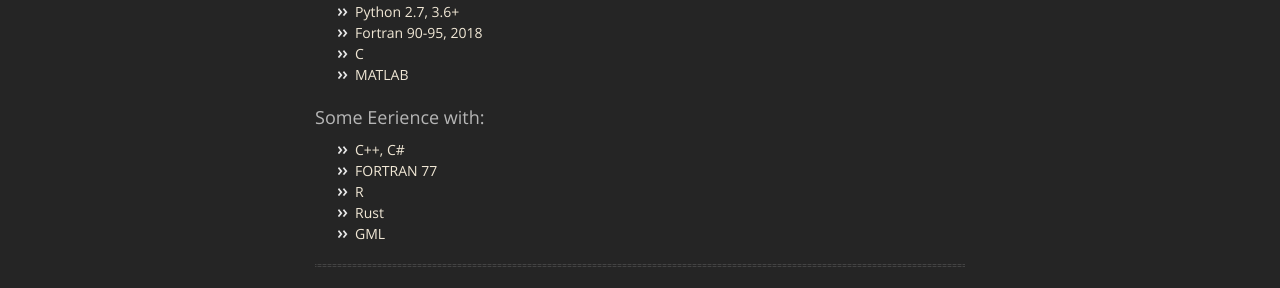
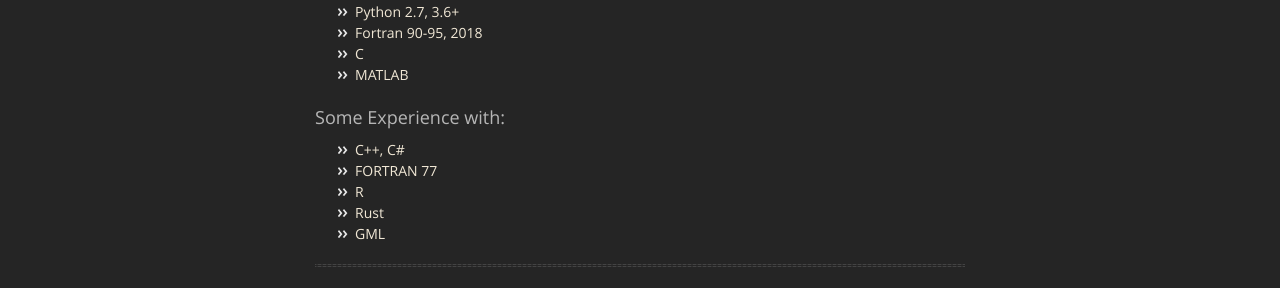
Before and after one commit to drobnyjt/test_jekyll, a Jekyll site: the page built from index.md, in a window 1280 px wide and 900 px high, scrolled down 1133 px. Shown: the part 155-443 px from the top of the window. Built offline with Jekyll 4.4.1, drawn with Linux system fonts in a browser that asks for light colours; our own code applies the rules of GitHub Pages for plain Markdown files.

Commit message:
Update index.md

```diff
--- a/index.md
+++ b/index.md
@@ -45,7 +45,7 @@ layout: default
 * C
 * MATLAB
 
-### Some Eerience with:
+### Some Experience with:
 
 * C++, C#
 * FORTRAN 77
```
